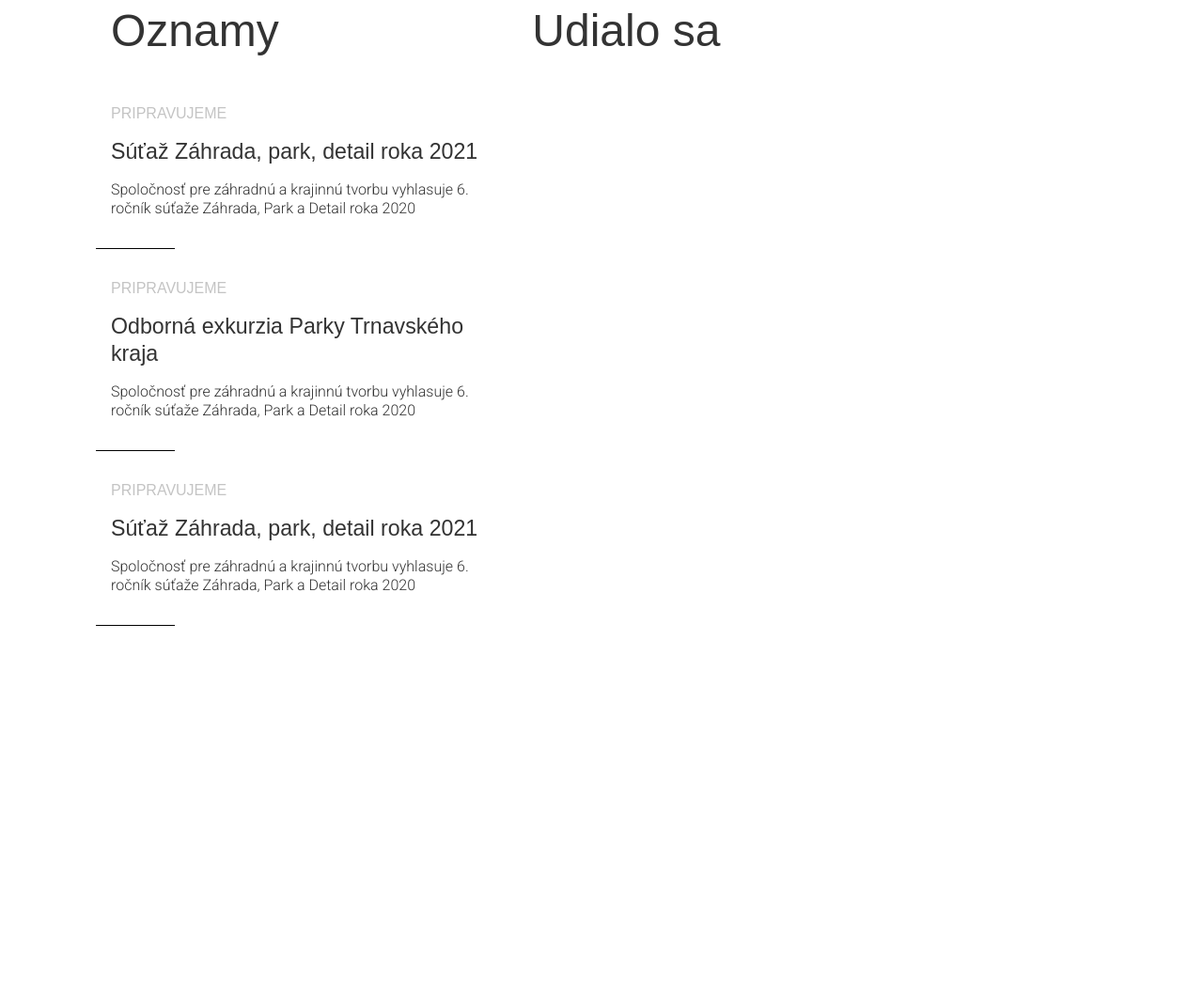
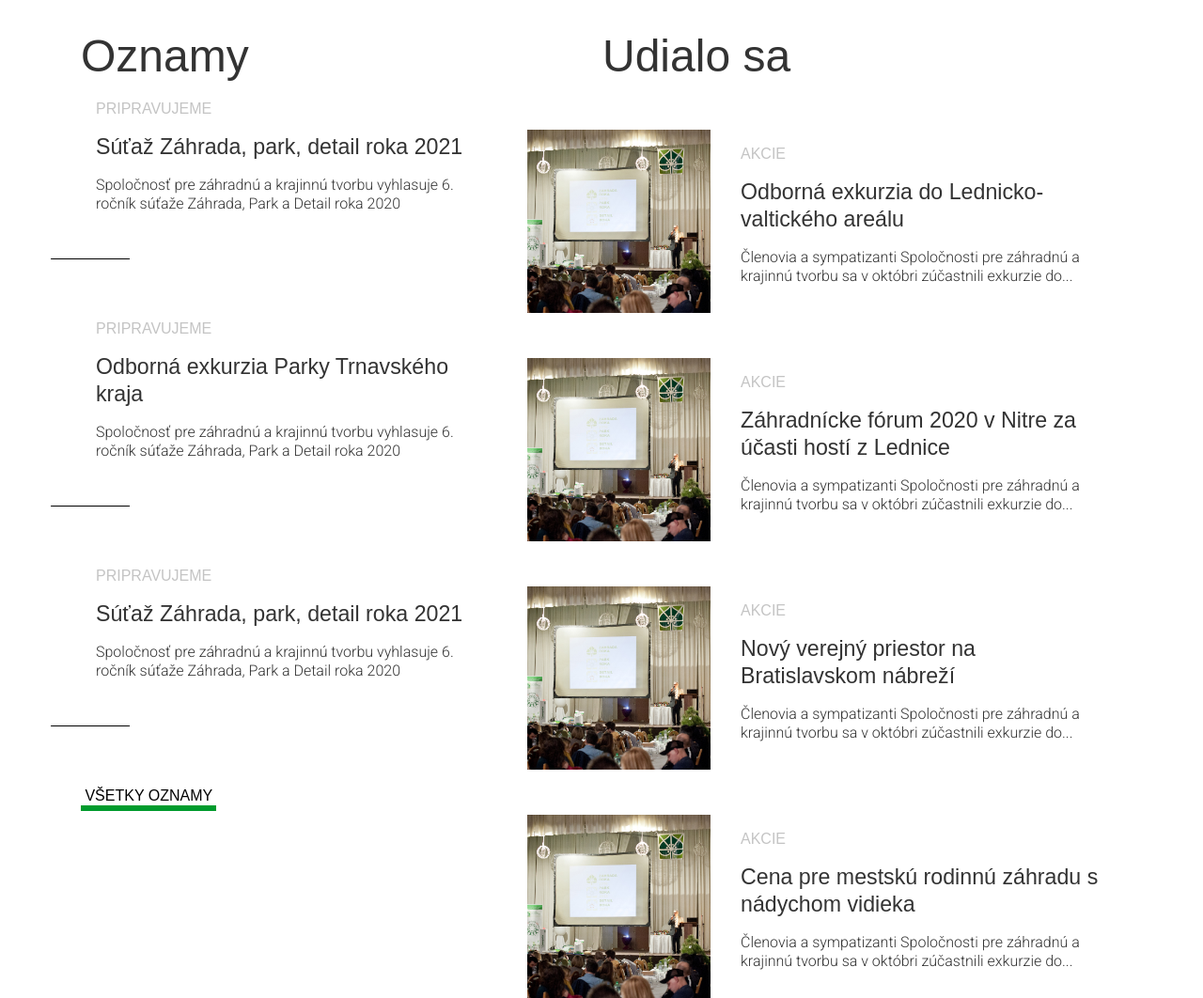
Before and after one commit to peter-stehlik/szkt, a website: page web/index.html in a window 1280 px wide. Shown: the part 792-1854 px from the top of the page at 94% size. Before the commit the page ends 1458 px from the top, so only its background shows below. Drawn offline with Linux system fonts and the light colour scheme; a web font is replaced by a local one.

Commit message:
druha sekcia Udialo sa podzlozky

```diff
--- a/web/assets/dev/scss/bootstrap/_ui-general.scss
+++ b/web/assets/dev/scss/bootstrap/_ui-general.scss
@@ -38,6 +38,7 @@ a {
     }
     line-height: $line-height-sm;
     letter-spacing: 0em;
+    margin-top: 1.5rem;
 }
 
 .header-secondary {
@@ -51,7 +52,7 @@ a {
     text-align: center;
 }
 
-.article-notice, .article-listen {
+.article-notice, .article-read {
     font: {
         family: $font-family-sans-serif-2;
         size: $font-size-xs;
@@ -89,10 +90,11 @@ a {
     color: $gray-800;
 }
 
-.article-listen {
-    display: none;
+.article-read {
+    width: max-content;
     color: $black;
-    border-bottom: 3px solid $primary;
+    border-bottom: 6px solid $primary;
+    padding: 0;
 }
 
 
@@ -113,7 +115,7 @@ a {
         font: {
             size: $font-size-base;
         }
-        margin-top: 2rem;
+        margin-top: 0rem;
     }
 
     .article-header {
@@ -129,8 +131,7 @@ a {
         }
     }
 
-    .article-listen {
-        display: inline-block;
+    .article-read {
          font: {
             size: $font-size-base;
         }
--- a/web/assets/dev/scss/bootstrap/_ui-landing-page.scss
+++ b/web/assets/dev/scss/bootstrap/_ui-landing-page.scss
@@ -70,7 +70,7 @@
 
 .want-login {
     color: $black;
-    border-bottom: 3px solid $white;
+    border-bottom: 6px solid $white;
     width: 120px;
 }
 
--- a/web/index.html
+++ b/web/index.html
@@ -82,8 +82,8 @@
 		<div class="row">
 			<section class="landing-page">
 					<div class="hero text-center">
-						<h1 class="header text-center">
-							<a href="javascript:void(0)">Spoločnosť pre záhradnú a krajinnú tvorbu</a>
+						<h1 class="header text-center mt-0">
+							<a href="./index.html">Spoločnosť pre záhradnú a krajinnú tvorbu</a>
 						</h1>
 
 						<h2 class="header-secondary text-center">Association for garden design and landscaping</h2>
@@ -103,11 +103,11 @@
 
 								<div class="col triangle-position">
 									<div class="triangle-action"></div>
-									<h4 class="article-notice">AKCIE</h4>
+									<h4 class="article-notice mt-3">AKCIE</h4>
 									<h3 class="article-header"><a href="javascript:void(0)">Súťaž Záhrada, park,
 									detail roka 2020</a></h3>
 									<p class="article-text">Spoločnosť pre záhradnú a krajinnú tvorbu vyhlasuje 6. ročník súťaže Záhrada, Park a Detail roka 2020</p>
-									<pre class="article-listen"><a href="javascript:void(0)"> PREČÍTAŤ </a></pre>
+									<pre class="article-read d-none d-lg-inline-block"><a href="javascript:void(0)"> PREČÍTAŤ </a></pre>
 								</div>
 							</div>
 						</div>
@@ -115,8 +115,8 @@
 							<div class="triangle-prepare"></div>
 
 							<div class="row">
-								<h4 class="article-notice text-center">PRIPRAVUJEME</h4>
-								<h3 class="article-header text-center"><a href="javascript:void(0)">Spoločnosť pre
+								<h4 class="article-notice mt-3 text-lg-center text-sm-left">PRIPRAVUJEME</h4>
+								<h3 class="article-header text-lg-center text-sm-left"><a href="javascript:void(0)">Spoločnosť pre
 									záhradnú a krajinnú tvorbu vyhlasuje
 									6. ročník súťaže Záhrada, Park
 									a Detail roka 2020
@@ -126,7 +126,7 @@
 					</div>
 
 
-						<div class="row text-center main-backgroung mx-0">
+						<div class="row text-center main-backgroung mx-0 p-sm-1 p-lg-0">
 							<div class="col-lg-8 article-header text-center invitation">
 								<p>SZKT Vás pozýva na odborný seminár Aleje a stromoradia</p>
 							</div>
@@ -139,8 +139,8 @@
 					<section class="container mt-3 reports">
 						<div class="row">
 
-							<div class="col-lg-5">
-								<h1 class="header">Oznamy</h1>
+							<div class="col-lg-5 reports-prepare">
+								<h1 class="header mb-0">Oznamy</h1>
 
 								<div class="row">
 									<h4 class="article-notice">Pripravujeme</h4>
@@ -158,7 +158,7 @@
 									<div class="short-line"></div>
 								</div>
 
-								<div class="row">
+								<div class="row d-none d-lg-block">
 									<h4 class="article-notice">Pripravujeme</h4>
 									<h3 class="article-header"><a href href="javascript:void(0)"> Súťaž Záhrada, park, detail roka 2021</a></h3>
 									<p class="article-text">Spoločnosť pre záhradnú a krajinnú tvorbu vyhlasuje 6. ročník súťaže Záhrada, Park a Detail
@@ -166,17 +166,72 @@
 									<div class="short-line"></div>
 								</div>
 
+								<div class="row d-flex justify-content-lg-start justify-content-center">
+									<pre class="article-read mt-2 mt-lg-0"><a href="javascript:void(0)"> VŠETKY OZNAMY </a></pre>
+								</div>
 
 							</div>
 
 
 
+							<div class="col-lg-7 p-0 reports-became">
+								<h1 class="header px-lg-5 px-2 pb-lg-0 mb-2 mb-lg-0">Udialo sa</h1>
+								<div class="row">
+									<div class="col-4">
+										<a href="javascript:void(0)">
+											<img src="images/landing-notice-1.jpg" alt="landing-notice-1" class="img-fluid">
+										</a>
+									</div>
+									<div class="col-8">
+										<h4 class="article-notice">AKCIE</h4>
+										<h3 class="article-header"><a href="javascript:void(0)">Odborná exkurzia do Lednicko-valtického areálu</a></h3>
+										<p class="article-text">Členovia a sympatizanti Spoločnosti pre záhradnú a krajinnú tvorbu sa v októbri zúčastnili exkurzie do...</p>
+									</div>
+								</div>
+
+								<div class="row">
+									<div class="col-4">
+										<a href="javascript:void(0)">
+											<img src="images/landing-notice-1.jpg" alt="landing-notice-1" class="img-fluid">
+										</a>
+									</div>
+									<div class="col-8">
+										<h4 class="article-notice">AKCIE</h4>
+										<h3 class="article-header"><a href="javascript:void(0)">Záhradnícke fórum 2020 v Nitre
+										za účasti hostí z Lednice</a></h3>
+										<p class="article-text">Členovia a sympatizanti Spoločnosti pre záhradnú a krajinnú tvorbu sa v októbri zúčastnili exkurzie do...</p>
+									</div>
+								</div>
+
+								<div class="row">
+									<div class="col-4">
+										<a href="javascript:void(0)">
+											<img src="images/landing-notice-1.jpg" alt="landing-notice-1" class="img-fluid">
+										</a>
+									</div>
+									<div class="col-8">
+										<h4 class="article-notice">AKCIE</h4>
+										<h3 class="article-header"><a href="javascript:void(0)">Nový verejný priestor na Bratislavskom nábreží</a></h3>
+										<p class="article-text">Členovia a sympatizanti Spoločnosti pre záhradnú a krajinnú tvorbu sa v októbri zúčastnili exkurzie do...</p>
+									</div>
+								</div>
+
+								<div class="row d-none d-lg-flex">
+									<div class="col-4">
+										<a href="javascript:void(0)">
+											<img src="images/landing-notice-1.jpg" alt="landing-notice-1" class="img-fluid">
+										</a>
+									</div>
+									<div class="col-8">
+										<h4 class="article-notice">AKCIE</h4>
+										<h3 class="article-header"><a href="javascript:void(0)">Cena pre mestskú rodinnú záhradu
+										s nádychom vidieka</a></h3>
+										<p class="article-text">Členovia a sympatizanti Spoločnosti pre záhradnú a krajinnú tvorbu sa v októbri zúčastnili exkurzie do...</p>
+									</div>
+								</div>
+							</div>
 
 
-
-							<div class="col-lg-7">
-								<h1 class="header">Udialo sa</h1>
-							</div>
 						</div>
 					</section><!-- / .reports -->
 
```
Also changed, not shown: web/assets/dist/css/bootstrap.5.0.0.css, 1 other file.
